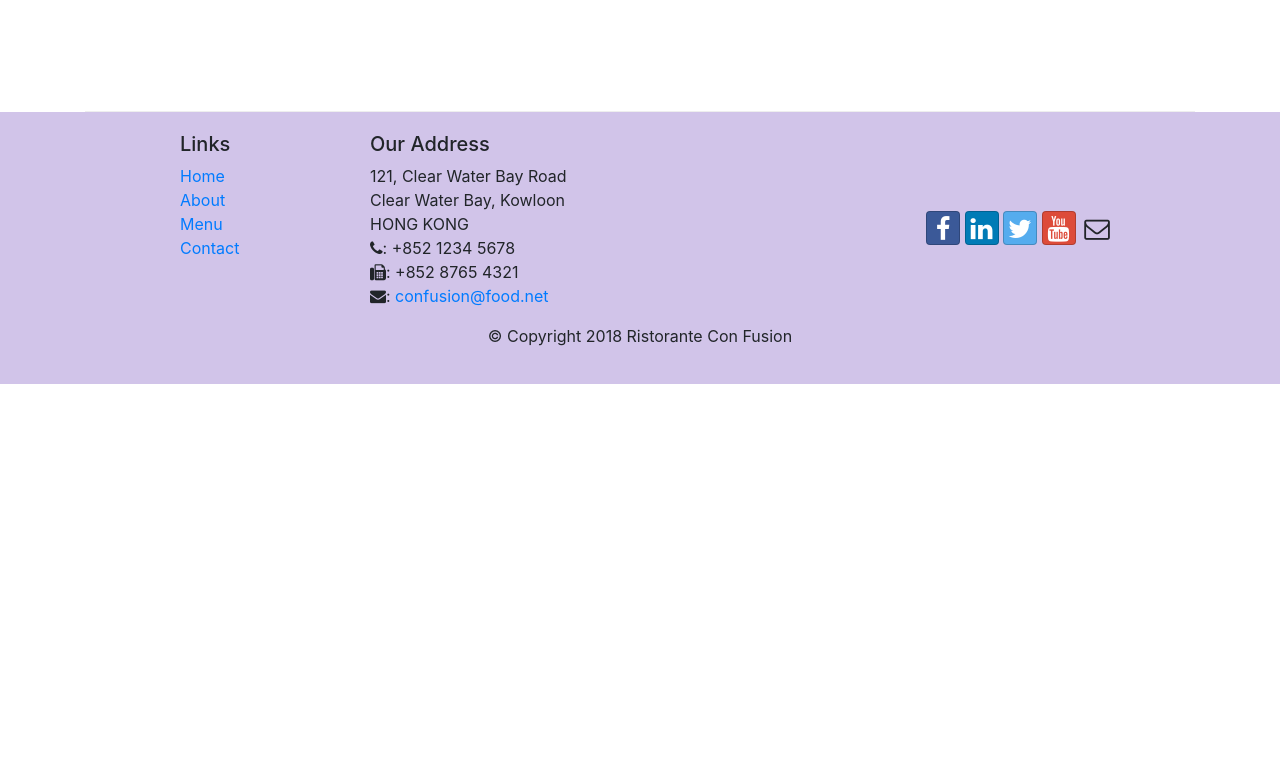
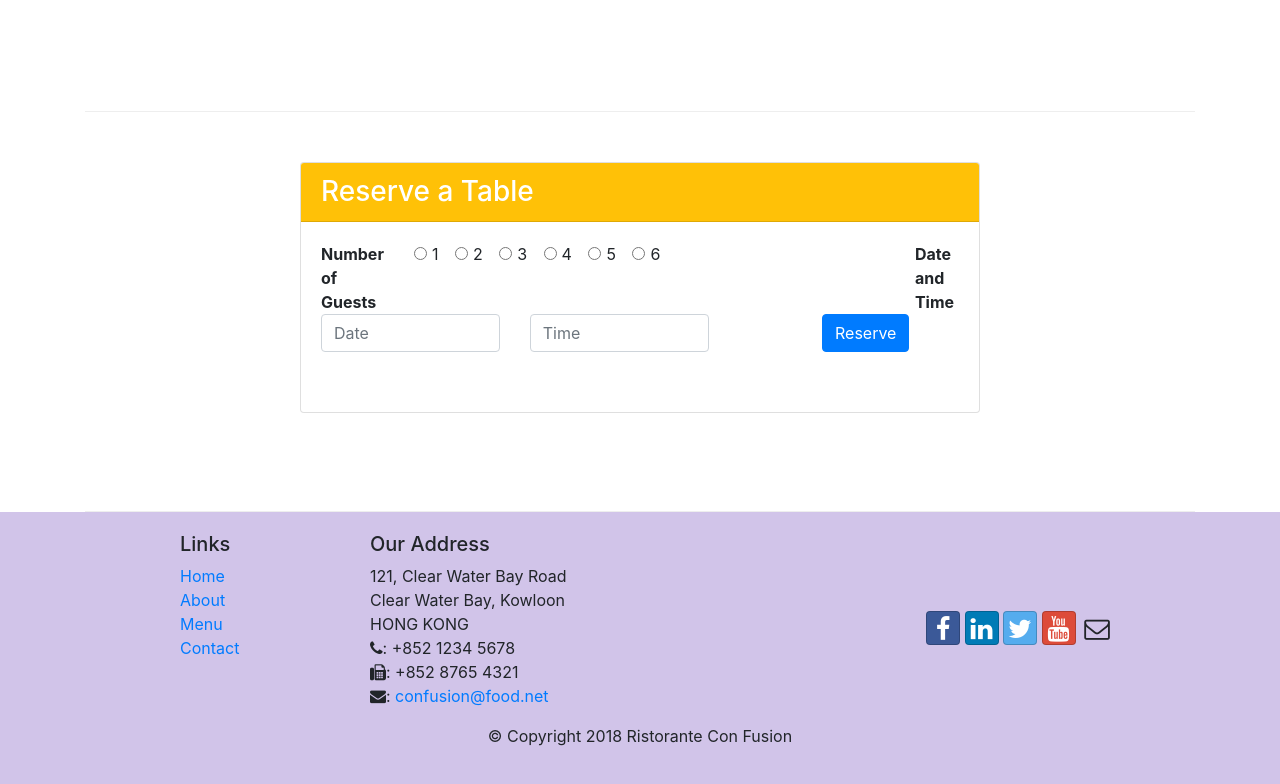
Before and after one commit to RockDevOps/conFusion, a website: page index.html in a window 1280 px wide. Shown: the part 1422-2206 px from the top of the page. Before the commit the page ends 1806 px from the top, so only its background shows below. Drawn offline with nearby package versions, Linux system fonts and the light colour scheme.

Commit message:
Task 1 completo

```diff
--- a/css/styles.css
+++ b/css/styles.css
@@ -1,6 +1,13 @@
 .row-header {
     margin: 0px auto;
     padding: 0px auto;
+}
+
+.row-header-plus {
+    margin: 0px auto;
+    padding: 50px 150px 50px 150px;
+    border-bottom: 1px ridge;
+    min-height: 400px;
 }
 
 .row-content {
--- a/index.html
+++ b/index.html
@@ -90,6 +90,68 @@
             </div>
         </div>
     </div>
+    <div class="container">
+        <div class="row row-content row-sm">
+        <dt class="col-sm-2"></dt>
+        <dd class="col-sm-8">
+
+            <div class="col col-sm">
+                <div class="card">
+                        <h3 class="card-header bg-warning text-white">Reserve a Table</h3>
+                        <div class="card-body">
+                            <dl class="row row-sm">
+                                <dt class="col-sm">Number of Guests</dt>
+                                <dd class="col-sm-9">
+                                    <div class="form-check form-check-inline">
+                                        <input class="form-check-input" type="radio" name="inlineRadioOptions" id="inlineRadio1" value="option1">
+                                        <label class="form-check-label" for="inlineRadio1">1</label>
+                                    </div>
+                                    <div class="form-check form-check-inline">
+                                        <input class="form-check-input" type="radio" name="inlineRadioOptions" id="inlineRadio2" value="option2">
+                                        <label class="form-check-label" for="inlineRadio2">2</label>
+                                    </div>
+                                    <div class="form-check form-check-inline">
+                                        <input class="form-check-input" type="radio" name="inlineRadioOptions" id="inlineRadio3" value="option3">
+                                        <label class="form-check-label" for="inlineRadio3">3</label>
+                                    </div>
+                                    <div class="form-check form-check-inline">
+                                        <input class="form-check-input" type="radio" name="inlineRadioOptions" id="inlineRadio4" value="option4">
+                                        <label class="form-check-label" for="inlineRadio4">4</label>
+                                    </div>
+                                    <div class="form-check form-check-inline">
+                                        <input class="form-check-input" type="radio" name="inlineRadioOptions" id="inlineRadio5" value="option5">
+                                        <label class="form-check-label" for="inlineRadio5">5</label>
+                                    </div>
+                                    <div class="form-check form-check-inline">
+                                        <input class="form-check-input" type="radio" name="inlineRadioOptions" id="inlineRadio6" value="option6">
+                                        <label class="form-check-label" for="inlineRadio6">6</label>
+                                    </div>
+
+                                </dd>
+                                <dt class="col-sm">Date and Time</dt>
+                                <dd class="col-9">
+                                    <div class="form-group row">
+                                        <div class="col-sm-5">
+                                            <input type="data" class="form-control" id="date" name="date" placeholder="Date">
+                                        </div>
+                                        <div class="col-sm-5">
+                                            <input type="data" class="form-control" id="time" name="time" placeholder="Time">
+                                        </div>
+                                    </div>
+                                </dd>
+                                <dt class="col-sm-2">
+                                    <a href="#" class="btn btn-primary">Reserve</a>
+                                </dt>
+
+                            </dl>
+                        </div>
+                    </div>
+                </div>
+            </dd>
+
+        </div>
+    </div>
+
 
     <footer class="footer">
         <div class="container">
```
Also changed, not shown: aboutus.html (+1 -1 lines).
